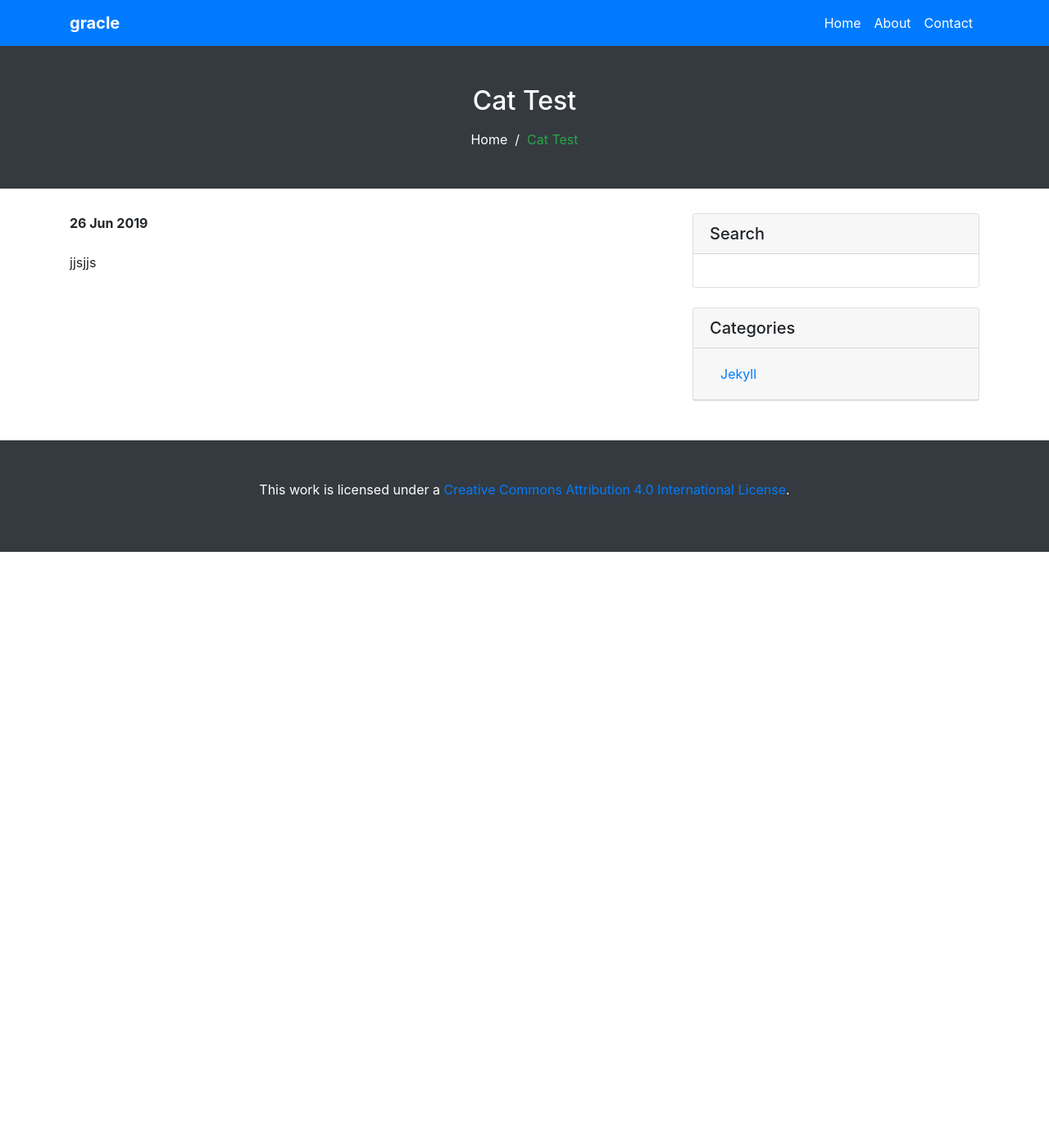
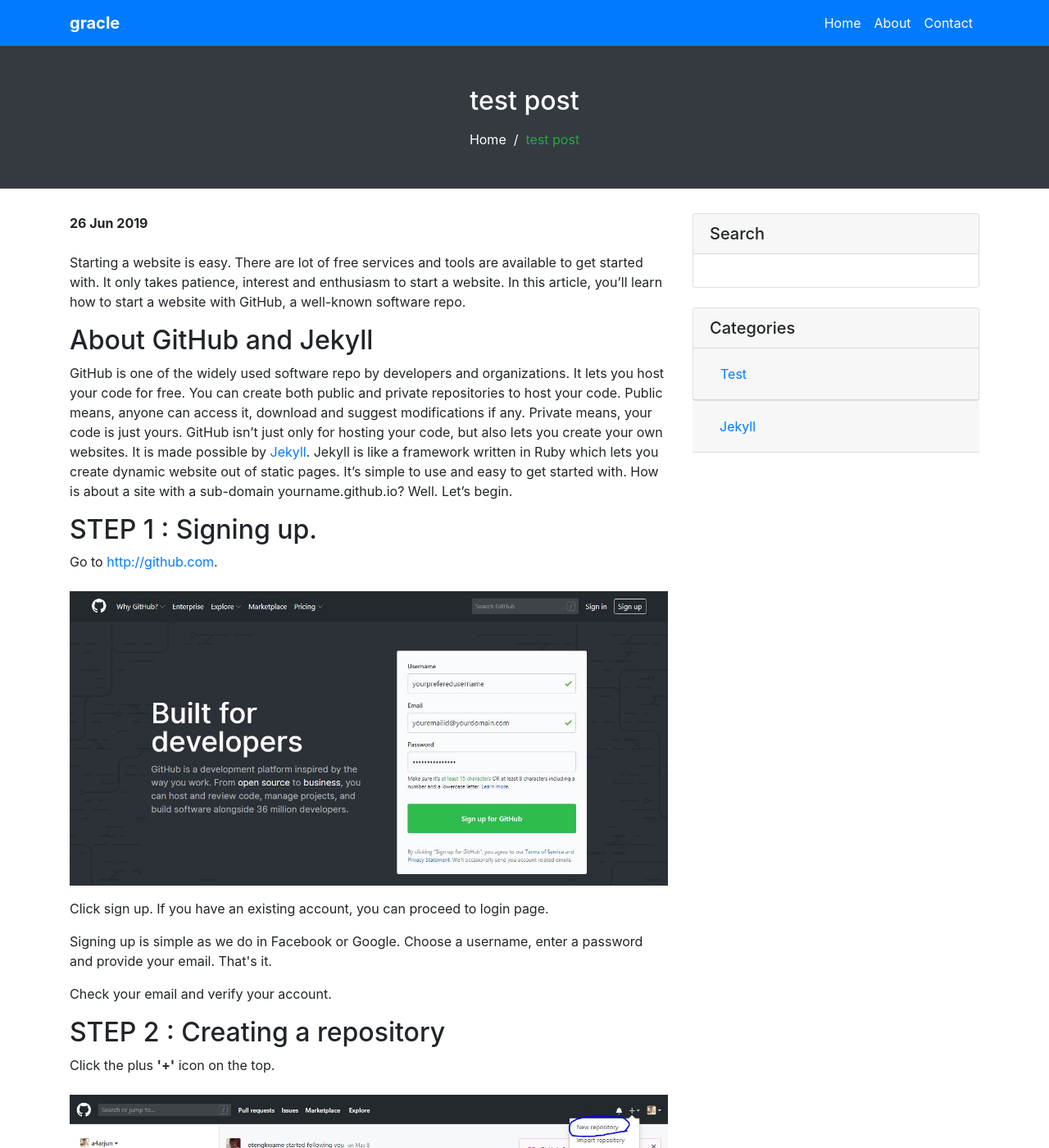
Before and after one commit to gracle/gracle.github.io, a Jekyll site: the page built from _posts/2019-06-26-cat-test.md, in a window 1280 px wide and 1400 px high. Shown: the whole window at 82% size. Built offline with Jekyll 4.4.1, drawn with Linux system fonts in a browser that asks for light colours; nearby versions of some CDN libraries; comment, search, counter and statistics services are not loaded; some of the changed text lies outside the part shown.

Commit message:
Update 2019-06-26-cat-test.md

```diff
--- a/_posts/2019-06-26-cat-test.md
+++ b/_posts/2019-06-26-cat-test.md
@@ -1 +1,36 @@
-jjsjjs
+---
+title: test post
+categories: Test
+---
+
+Starting a website is easy. There are lot of free services and tools are available to get started with. It only takes patience, interest and enthusiasm to start a website. In this article, you'll learn how to start a website with GitHub, a well-known software repo.
+
+<h2>About GitHub and Jekyll</h2>
+GitHub is one of the widely used software repo by developers and organizations. It lets you host your code for free. You can create both public and private repositories to host your code. Public means, anyone can access it, download and suggest modifications if any. Private means, your code is just yours. GitHub isn't just only for hosting your code, but also lets you create your own websites. It is made possible by <a href="https://jekyllrb.com/">Jekyll</a>.
+Jekyll is like a framework written in Ruby which lets you create dynamic website out of static pages. It's simple to use and easy to get started with.
+How is about a site with a sub-domain yourname.github.io? Well. Let's begin.
+
+<h2>STEP 1 : Signing up.</h2>
+Go to <a href="http://github.com">http://github.com</a>.<br/><br/>
+<img src="/img/post_create_github_blog/signup.JPG" width="100%"><br/>
+<p>Click sign up. If you have an existing account, you can proceed to login page.<p> Signing up is simple as we do in Facebook or Google. Choose a username, enter a password and provide your email. That's it.
+<p>Check your email and verify your account.
+
+<h2>STEP 2 : Creating a repository</h2>
+Click the plus <b>'+'</b> icon on the top.<br/><br/>
+<img src="/img/post_create_github_blog/newrepo.JPG" width="100%"><br/>
+<p> Choose New repository from the drop-down.
+<p>A repository is like a work folder or a project. You can give any name for your repository in usual cases. Like I said, it's just like a work folder(a unique work folder) . <p>But, in this case, we need to take an extra care while giving a name. <p>The name of our repo should be in the form such that : <i>yourusername.github.io</i> . <p>Yes. you must name your repo like this. For example, my username is "<i>arjun</i>". So, I must name my repo as "<i>arjun.github.io</i>".<p> I can't give a name like "mysite.github.io" or "website.github.io". But, it is possible to add a custom domain name later. <p> Am I confusing? ;-) .
+
+<h2>STEP 3 : Creating website.</h2>
+You will see multiple options after creating a repo like shown in the picture below.<br/><br/>
+<img src="/img/post_create_github_blog/firstscreen.JPG" width="100%"><br/><br/>
+<p>You can clone your existing website from another repo or you can upload your website from your computer via browser. <p>In this case, we're going to clone a website from an existing repo located at <a href="https://github.com/a4arjun/gracle-jekyll-template">github.com/a4arjun/gracle-jekyll-template</a>.<br/><br/>
+<img src="/img/post_create_github_blog/import.JPG" width="100%"><br/><p>We can create our own, but let's discuss it later.
+To find Jekyll templates, you can use search bar of github (You can google such a way "jekyll templates").
+<p>You can use the theme I've created. It’s free for personal and commercial purposes. It's bootstrap and originally designed by <a href="http://startbootstrap.com">Startbootstrap</a>. <p>Now you can visit your website by http://yourusername.github.io
+<br/>
+<h2>STEP 4 : Customizing</h2>
+Wait! What? No styles and working urls? Looking weird? Don't worry. Open your repo. On that, open the file named “<i>config.yml</i>” and change the paths accordingly. Reload your site.
+<p>
+In future, you'll learn about adding pages and posts, creating your own templates for your Jekyll website, more advanced functions etc.. <p><br>Thanks for reading.<br/><br/>
```
